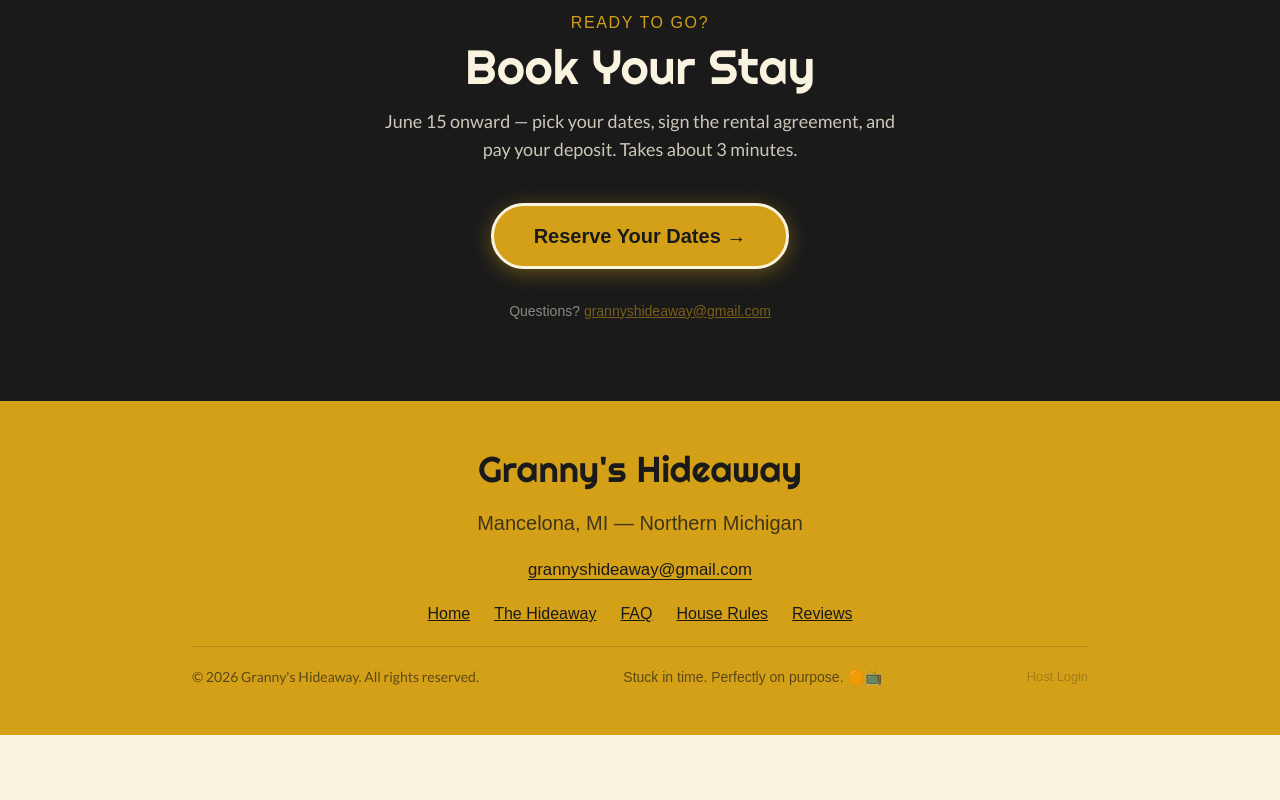
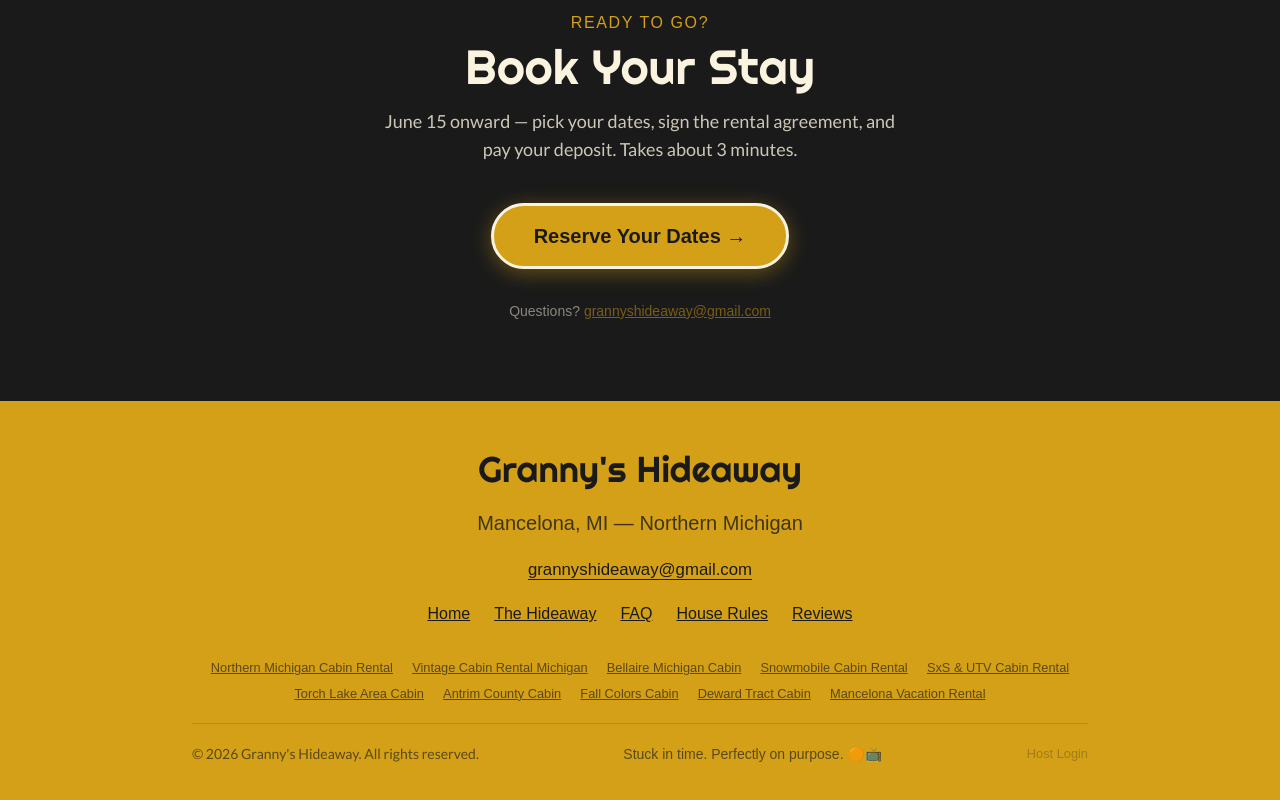
Before and after one commit to dealdesk365/grannys-hideaway, a Next.js app: page / in a window 1280 px wide. Shown: the part 4091-4891 px from the top of the page. Before the commit the page ends 4826 px from the top, so only its background shows below. Built offline with nearby package versions, Linux system fonts and the light colour scheme; a web font is replaced by a local one.

Commit message:
seo: add all landing page links to footer for Google crawlability

```diff
--- a/app/components/Footer.tsx
+++ b/app/components/Footer.tsx
@@ -54,6 +54,39 @@ export default function Footer() {
           ))}
         </div>
 
+        {/* SEO landing page links */}
+        <div
+          style={{
+            display: "flex",
+            flexWrap: "wrap",
+            gap: "0.4rem 1.2rem",
+            justifyContent: "center",
+            marginTop: "0.75rem",
+          }}
+          className="font-accent"
+        >
+          {[
+            ["Northern Michigan Cabin Rental", "/northern-michigan-cabin-rental"],
+            ["Vintage Cabin Rental Michigan", "/vintage-cabin-rental-michigan"],
+            ["Bellaire Michigan Cabin", "/bellaire-michigan-cabin-rental"],
+            ["Snowmobile Cabin Rental", "/snowmobile-cabin-rental-michigan"],
+            ["SxS & UTV Cabin Rental", "/sxs-utv-cabin-rental-michigan"],
+            ["Torch Lake Area Cabin", "/torch-lake-area-cabin"],
+            ["Antrim County Cabin", "/antrim-county-cabin-rental"],
+            ["Fall Colors Cabin", "/fall-colors-cabin-michigan"],
+            ["Deward Tract Cabin", "/deward-tract-cabin-rental"],
+            ["Mancelona Vacation Rental", "/mancelona-vacation-rental"],
+          ].map(([label, href]) => (
+            <Link
+              key={label}
+              href={href}
+              style={{ color: "#1A1A1A", textDecoration: "underline", fontSize: "0.8rem", opacity: 0.65 }}
+            >
+              {label}
+            </Link>
+          ))}
+        </div>
+
         <div
           className="w-full border-t border-black/20 pt-5 flex flex-col sm:flex-row justify-between items-center gap-2 text-sm"
           style={{ color: "#1A1A1A", opacity: 0.65 }}
```
